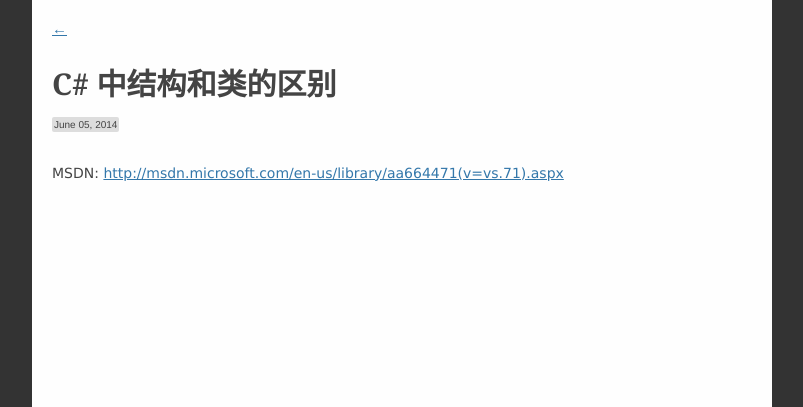
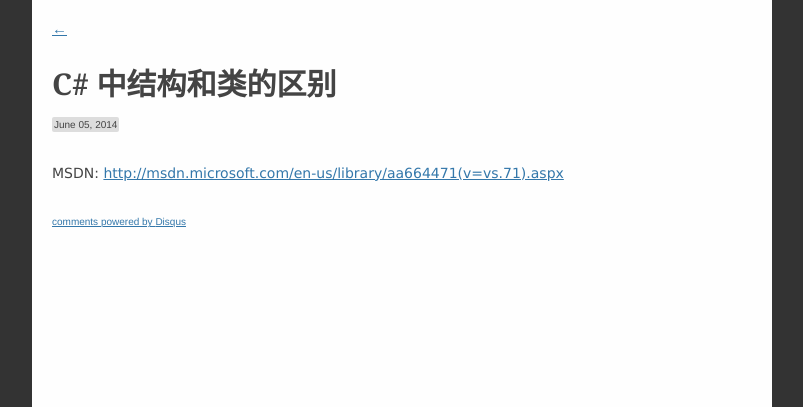
Before and after one commit to osrpt/osrpt.github.com, a Jekyll site: the page built from _posts/2014-06-05-difference-between-struct-and-class.md, in a window 1280 px wide. Shown: the top 407 px of the page, without its empty margins (238-1041 px from the left). Built offline with Jekyll 4.4.1, drawn with Linux system fonts in a browser that asks for light colours; nearby versions of some CDN libraries; Markdown is read by kramdown in place of the engine named in the settings; comment, search, counter and statistics services are not loaded; part of the change alters nothing that is shown.

Commit message:
add disqus

```diff
--- a/_layouts/post.html
+++ b/_layouts/post.html
@@ -48,11 +48,20 @@
         prettyPrint();
     });
     </script>
+	<div id="disqus_thread"></div>
     <script type="text/javascript">
-    window.analytics=window.analytics||[],window.analytics.methods=["identify","group","track","page","pageview","alias","ready","on","once","off","trackLink","trackForm","trackClick","trackSubmit"],window.analytics.factory=function(t){return function(){var a=Array.prototype.slice.call(arguments);return a.unshift(t),window.analytics.push(a),window.analytics}};for(var i=0;i<window.analytics.methods.length;i++){var key=window.analytics.methods[i];window.analytics[key]=window.analytics.factory(key)}window.analytics.load=function(t){if(!document.getElementById("analytics-js")){var a=document.createElement("script");a.type="text/javascript",a.id="analytics-js",a.async=!0,a.src=("https:"===document.location.protocol?"https://":"http://")+"cdn.segment.io/analytics.js/v1/"+t+"/analytics.min.js";var n=document.getElementsByTagName("script")[0];n.parentNode.insertBefore(a,n)}},window.analytics.SNIPPET_VERSION="2.0.9",
-    window.analytics.load("e01x3x18es");
-    window.analytics.page();
+        /* * * CONFIGURATION VARIABLES: EDIT BEFORE PASTING INTO YOUR WEBPAGE * * */
+        var disqus_shortname = 'sibome'; // required: replace example with your forum shortname
+
+        /* * * DON'T EDIT BELOW THIS LINE * * */
+        (function() {
+            var dsq = document.createElement('script'); dsq.type = 'text/javascript'; dsq.async = true;
+            dsq.src = '//' + disqus_shortname + '.disqus.com/embed.js';
+            (document.getElementsByTagName('head')[0] || document.getElementsByTagName('body')[0]).appendChild(dsq);
+        })();
     </script>
+    <noscript>Please enable JavaScript to view the <a href="http://disqus.com/?ref_noscript">comments powered by Disqus.</a></noscript>
+    <a href="http://disqus.com" class="dsq-brlink">comments powered by <span class="logo-disqus">Disqus</span></a>
 </body>
 
 </html>
```
